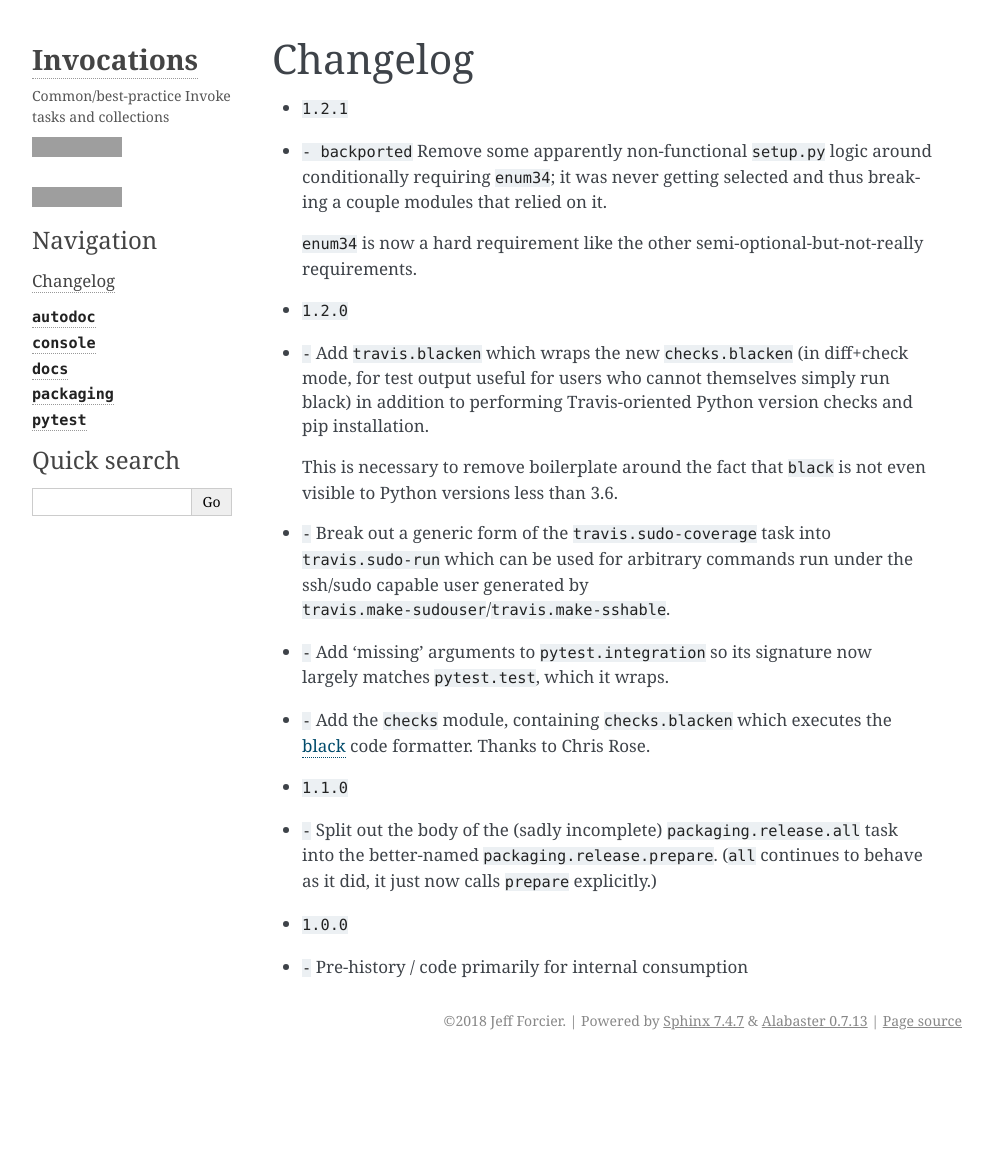
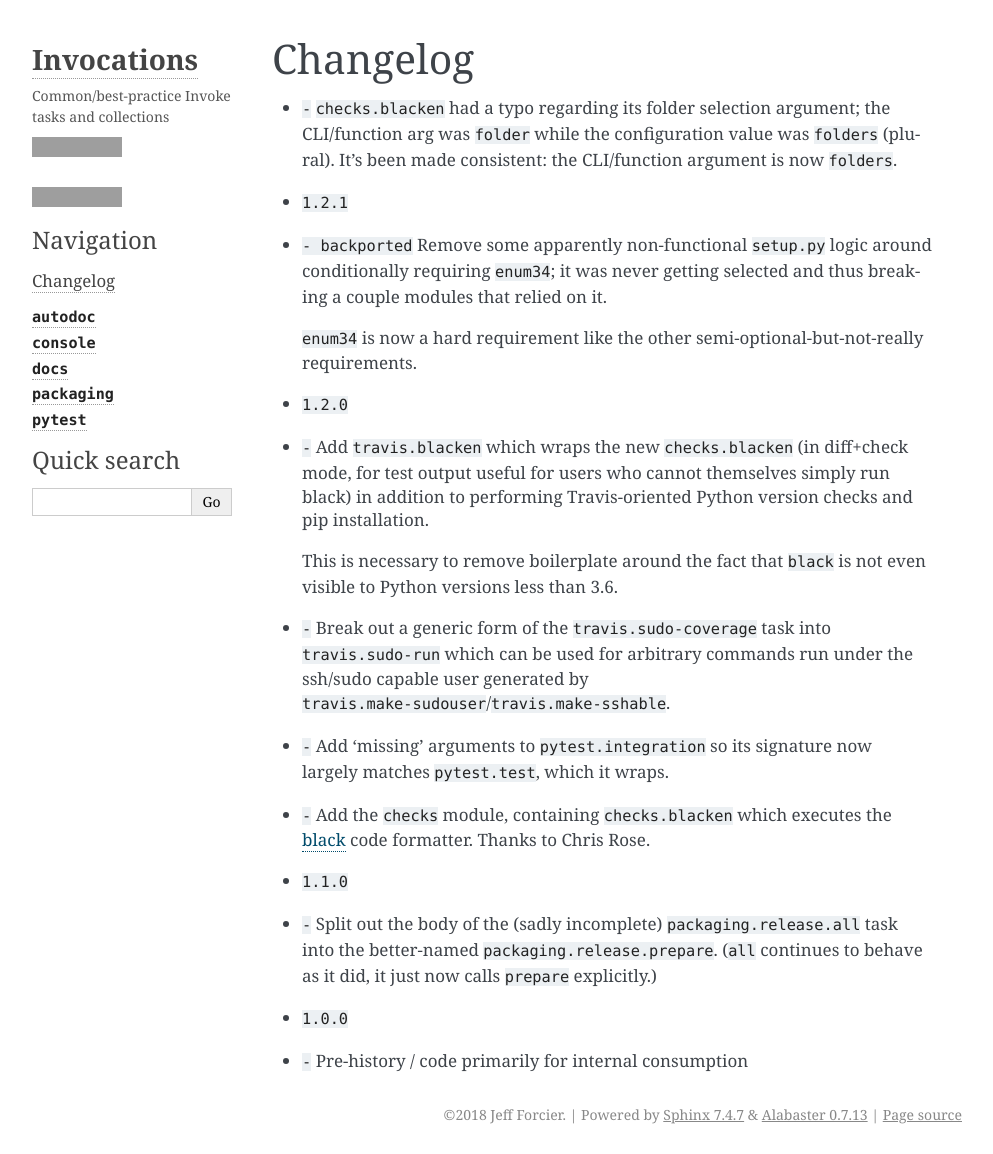
Before and after one commit to pyinvoke/invocations, a Sphinx documentation site: the page built from docs/changelog.rst, in a window 1280 px wide. Shown: the whole page, without its empty margins (148-1141 px from the left). Built offline with Sphinx 7.4.7, drawn with Linux system fonts in a browser that asks for light colours; cross-references to code outside the pages are shown as plain code; before the commit the page ends 1060 px from its top, so only the background shows below that; grey boxes are pictures that could not be loaded.

Commit message:
Fix up folder-vs-folders typo

```diff
--- a/docs/changelog.rst
+++ b/docs/changelog.rst
@@ -2,6 +2,10 @@
 Changelog
 =========
 
+- :bug:`-` ``checks.blacken`` had a typo regarding its folder selection
+  argument; the CLI/function arg was ``folder`` while the configuration value
+  was ``folders`` (plural). It's been made consistent: the CLI/function
+  argument is now ``folders``.
 - :release:`1.2.1 <2018-06-18>`
 - :support:`- backported` Remove some apparently non-functional ``setup.py``
   logic around conditionally requiring ``enum34``; it was never getting
```
Also changed, not shown: 2 other files.
